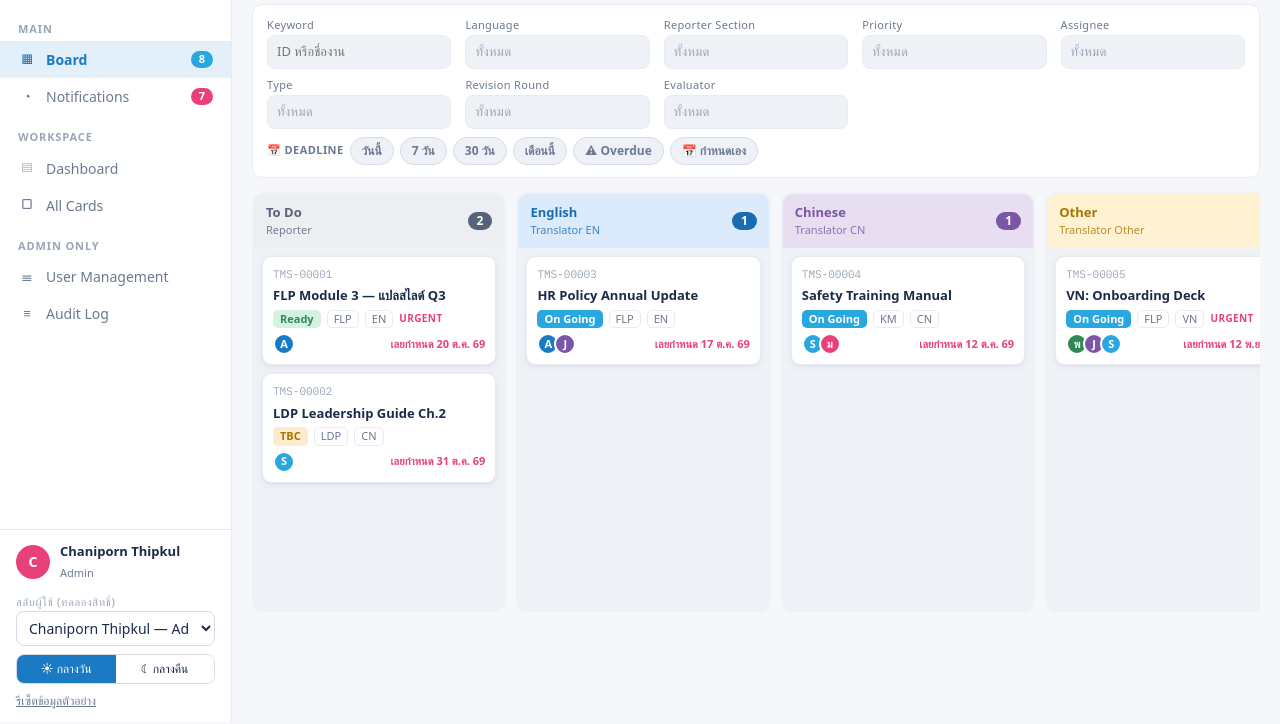
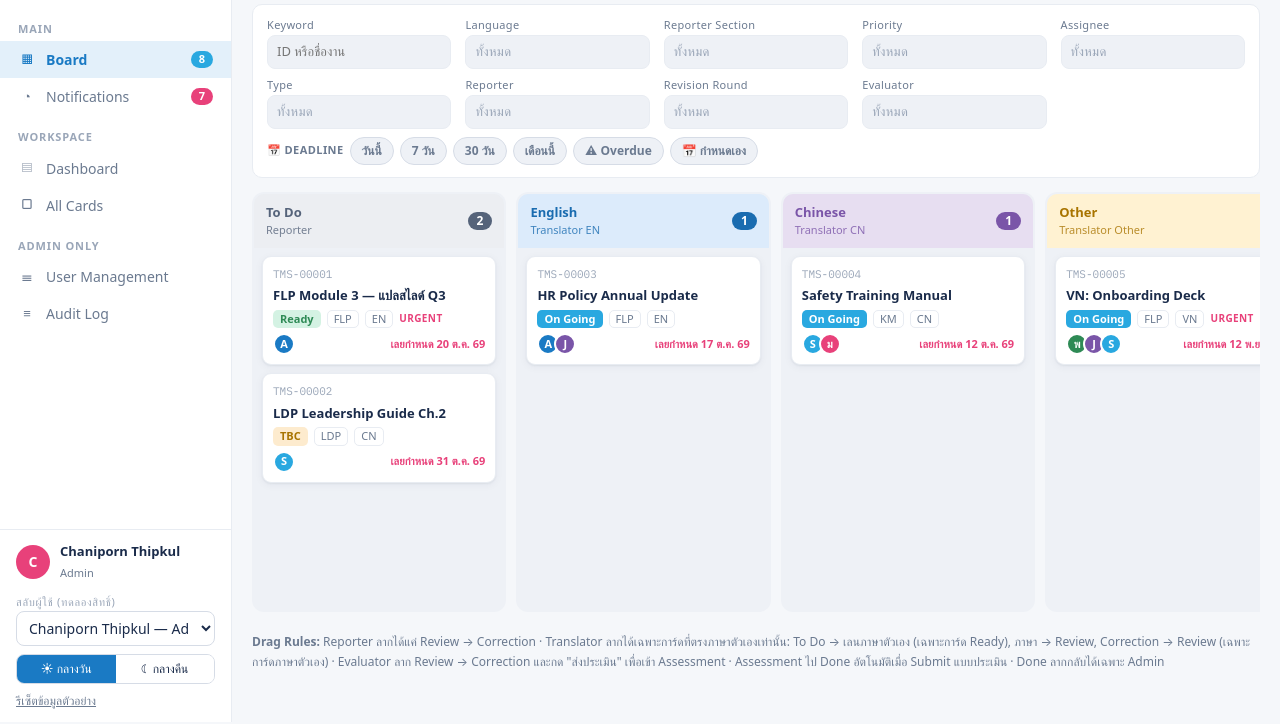
Before and after one commit to cpli10390640/TMS, a plain HTML site: page index.html in a window 1280 px wide. Shown: the part 78-802 px from the top of the page. Drawn offline with Linux system fonts and the light colour scheme; a web font is replaced by a local one.

Commit message:
index.html

```diff
--- a/index.html
+++ b/index.html
@@ -502,7 +502,7 @@ function filterCards(list,f){
     &&(!f.lang||!f.lang.length||f.lang.some(l=>c.languages.includes(l)))
     &&ms(f.sec,c.section)&&ms(f.pri,c.priority)
     &&(!f.asg||!f.asg.length||f.asg.some(a=>c.assignee===a||c.collaborators.includes(a)))
-    &&ms(f.type,c.type)&&ms(f.ev,c.evaluator)
+    &&ms(f.type,c.type)&&ms(f.ev,c.evaluator)&&ms(f.rep,c.reporter)
     &&ms(f.rev,String(c.revision||0))
     &&(!f.st||!f.st.length||ms(f.st,c.status))
     &&(!dl.from||!c.deadline||new Date(c.deadline)>=new Date(dl.from))
@@ -517,6 +517,7 @@ function msField(f,fkey,opts,prefix,label){
 }
 function filterBar(f,keys,prefix){
   const evals=S.users.filter(u=>u.role!=='Translator').map(u=>u.name);
+  const reporters=S.users.filter(u=>u.role==='Reporter'||u.role==='Admin').map(u=>u.name);
   const F={
     k:`<label>Keyword<input id="${prefix}-k" data-f="k" value="${esc(f.k||'')}" placeholder="ID หรือชื่องาน"></label>`,
     lang:msField(f,'lang',LANGS,prefix,'Language'),
@@ -527,6 +528,7 @@ function filterBar(f,keys,prefix){
     st:`<label>Status<select id="${prefix}-st" data-f="st">${opt(STATUSES.filter(s=>s!=='Cancel'),f.st,'All')}</select></label>`,
     type:msField(f,'type',TYPES,prefix,'Type'),
     lane:`<label>Lane<select id="${prefix}-lane" data-f="lane">${opt(LANES.map(l=>({v:l.id,t:l.name})),f.lane,'All')}</select></label>`,
+    rep:msField(f,'rep',reporters,prefix,'Reporter'),
     rev:msField(f,'rev',['0','1','2','3'],prefix,'Revision Round'),
     ev:msField(f,'ev',evals,prefix,'Evaluator')
   };
@@ -550,9 +552,9 @@ function viewBoard(){
     <div class="lane-body">${cs.map(c=>cardFace(c,u)).join('')||'<div class="lane-empty">ไม่มีการ์ด</div>'}${l.id==='done'?'<div class="lane-empty">การ์ดโชว์ใน Board 30 วัน<br>หลังจากนั้นค้นหาได้ใน All Cards</div>':''}</div></section>`}).join('');
   return `<div class="topbar"><div><h1>Board</h1><div class="sub">ล็อกอินเป็น ${esc(u.name)} (${esc(roleLabel(u))}) — ลากการ์ดเพื่อย้ายเลน</div></div>
     <div style="display:flex;gap:8px;flex-wrap:wrap"><span class="demo-note">Prototype · ข้อมูลสมมุติ</span><button class="btn primary" type="button" id="addCard">+ Add Card</button></div></div>
-    ${filterBar(ui.f,['k','lang','sec','pri','asg','type','rev','ev','dl'],'bf')}
+    ${filterBar(ui.f,['k','lang','sec','pri','asg','type','rep','rev','ev','dl'],'bf')}
     <div class="board-scroll"><div class="board">${lanes}</div></div>
-   `;
+    <p class="rules"><b>Drag Rules:</b> Reporter ลากได้แค่ Review → Correction · Translator ลากได้เฉพาะการ์ดที่ตรงภาษาตัวเองเท่านั้น: To Do → เลนภาษาตัวเอง (เฉพาะการ์ด Ready), ภาษา → Review, Correction → Review (เฉพาะการ์ดภาษาตัวเอง) · Evaluator ลาก Review → Correction และกด "ส่งประเมิน" เพื่อเข้า Assessment · Assessment ไป Done อัตโนมัติเมื่อ Submit แบบประเมิน · Done ลากกลับได้เฉพาะ Admin</p>`;
 }
 
 function viewNotis(){
```
